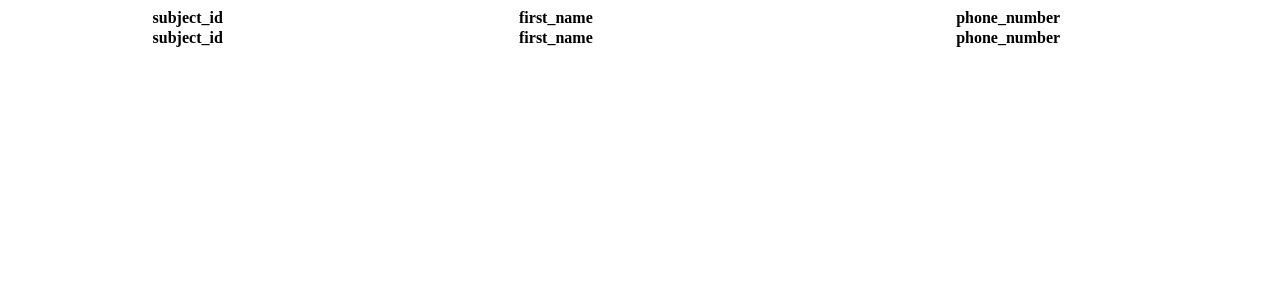
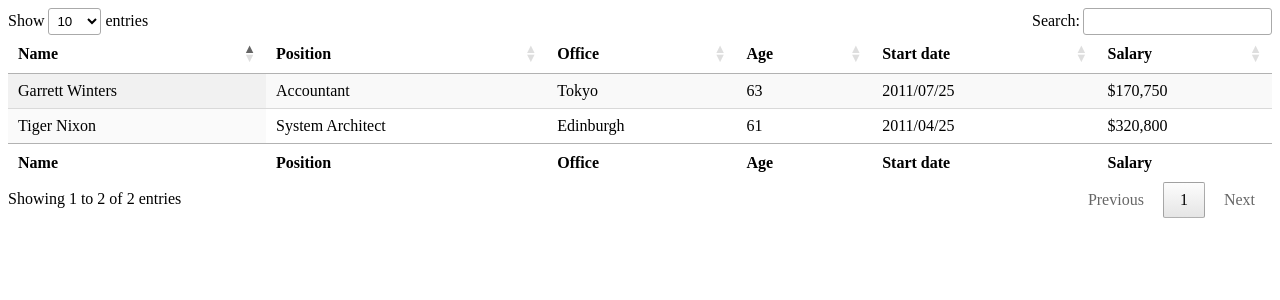
Before and after one commit to sasirekhakalyan/yogiGit, a PHP site: page /admin.php in a window 1280 px wide. Shown: the top 300 px of the page. Run offline with PHP 8.4, Linux system fonts and the light colour scheme; lists and menus that the app fills with data are empty; some libraries are stand-ins or nearby versions.

Commit message:
simplest hard coded data table

```diff
--- a/admin.php
+++ b/admin.php
@@ -4,28 +4,61 @@
 <link rel="stylesheet" type="text/css" href="https://cdn.datatables.net/1.10.19/css/jquery.dataTables.min.css">
 <script type="text/javascript" charset="utf8" src="https://code.jquery.com/jquery-3.3.1.js"></script>
 <script type="text/javascript" charset="utf8" src="https://cdn.datatables.net/1.10.19/js/jquery.dataTables.min.js"></script>
+<script>
+    $( document ).ready(function() {
+    	 $('#cnrm_date').DataTable( {
+    	        //"processing": true,
+    	       // "serverSide": true
+    	        //,"ajax": "../server_side/scripts/server_processing.php"
+    		 	//"aaData" : {d,e,f},
+		 		//"aoColumns" : {a,b,c}
+    	    } );
+    });
+
+
+    </script>
 </head>
 
 
 
-<div class="">
-		<table id="cnrm_date" class="display" width="100%" cellspacing="0">
+<table id="cnrm_date" class="display" style="width:100%">
         <thead>
             <tr>
-                <th>subject_id</th>
-                <th>first_name</th>
-				<th>phone_number</th>
+                <th>Name</th>
+                <th>Position</th>
+                <th>Office</th>
+                <th>Age</th>
+                <th>Start date</th>
+                <th>Salary</th>
             </tr>
         </thead>
-
-        <tfoot>
+        <tbody>
             <tr>
-               <th>subject_id</th>
-                <th>first_name</th>
-				<th>phone_number</th>
+                <td>Tiger Nixon</td>
+                <td>System Architect</td>
+                <td>Edinburgh</td>
+                <td>61</td>
+                <td>2011/04/25</td>
+                <td>$320,800</td>
+            </tr>
+            <tr>
+                <td>Garrett Winters</td>
+                <td>Accountant</td>
+                <td>Tokyo</td>
+                <td>63</td>
+                <td>2011/07/25</td>
+                <td>$170,750</td>
+            </tr>
+            </tbody>
+            <tfoot>
+            <tr>
+                <th>Name</th>
+                <th>Position</th>
+                <th>Office</th>
+                <th>Age</th>
+                <th>Start date</th>
+                <th>Salary</th>
             </tr>
         </tfoot>
-    </table>
-    </div>
 
 </html>
```
